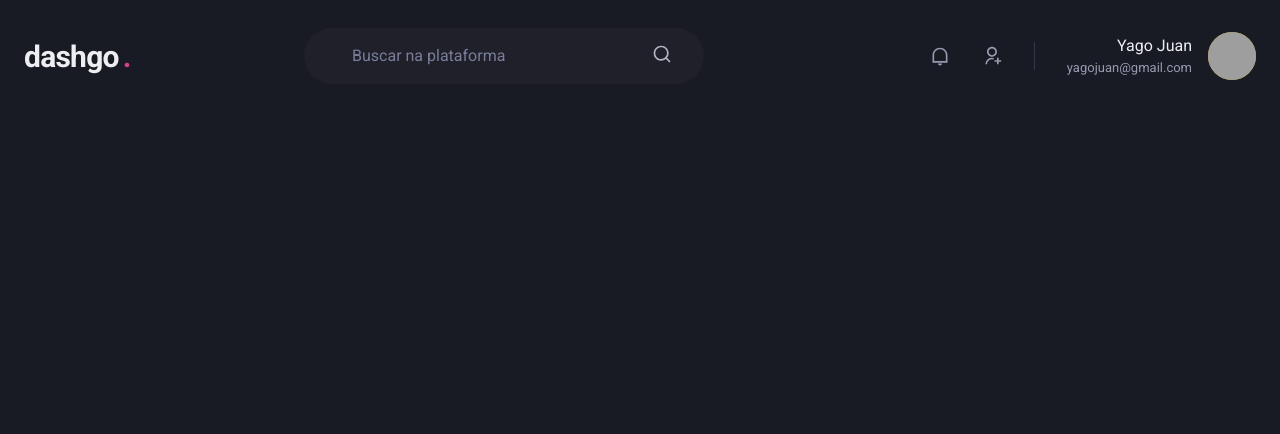
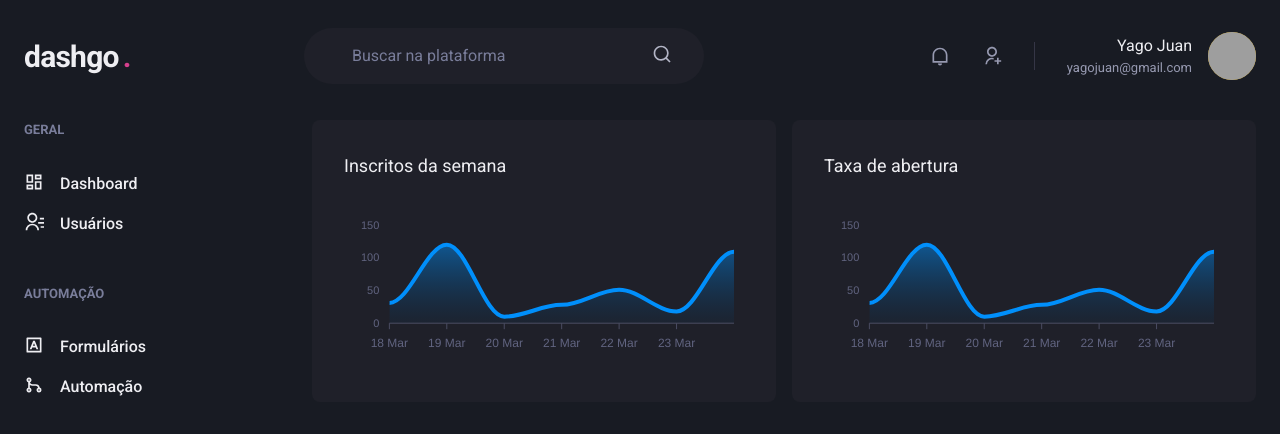
Before and after one commit to YagoYJ/Dashgo, a Next.js app: page /dashboard in a window 1280 px wide. Shown: the top 434 px of the page. Built offline with nearby package versions, Linux system fonts and the light colour scheme; grey boxes are pictures that could not be loaded.

Commit message:
Adiciona a estrutura e estilização do dashboard

```diff
--- a/package.json
+++ b/package.json
@@ -12,9 +12,11 @@
     "@chakra-ui/react": "^1.7.2",
     "@emotion/react": "^11.7.0",
     "@emotion/styled": "^11.6.0",
+    "apexcharts": "^3.32.0",
     "framer-motion": "^5.4.3",
     "next": "12.0.7",
     "react": "17.0.2",
+    "react-apexcharts": "^1.3.9",
     "react-dom": "17.0.2",
     "react-icons": "^4.3.1"
   },
--- /dev/null
+++ b/src/components/Sidebar.tsx
@@ -0,0 +1,57 @@
+import { Box, Icon, Link, Stack, Text } from "@chakra-ui/react";
+import {
+  RiContactsLine,
+  RiDashboardLine,
+  RiGitMergeLine,
+  RiInputMethodLine,
+} from "react-icons/ri";
+
+export default function Sidebar() {
+  return (
+    <Box as="aside" w="64" mr="8">
+      <Stack spacing="12" align="flex-start">
+        <Box>
+          <Text fontWeight="bold" color="gray.400" fontSize="small">
+            GERAL
+          </Text>
+          <Stack spacing="4" mt="8" align="stretch">
+            <Link display="flex" align="center">
+              <Icon as={RiDashboardLine} fontSize="20" />
+              <Text ml="4" fontWeight="medium">
+                Dashboard
+              </Text>
+            </Link>
+
+            <Link display="flex" align="center">
+              <Icon as={RiContactsLine} fontSize="20" />
+              <Text ml="4" fontWeight="medium">
+                Usuários
+              </Text>
+            </Link>
+          </Stack>
+        </Box>
+
+        <Box>
+          <Text fontWeight="bold" color="gray.400" fontSize="small">
+            AUTOMAÇÃO
+          </Text>
+          <Stack spacing="4" mt="8" align="stretch">
+            <Link display="flex" align="center">
+              <Icon as={RiInputMethodLine} fontSize="20" />
+              <Text ml="4" fontWeight="medium">
+                Formulários
+              </Text>
+            </Link>
+
+            <Link display="flex" align="center">
+              <Icon as={RiGitMergeLine} fontSize="20" />
+              <Text ml="4" fontWeight="medium">
+                Automação
+              </Text>
+            </Link>
+          </Stack>
+        </Box>
+      </Stack>
+    </Box>
+  );
+}
--- a/src/pages/dashboard.tsx
+++ b/src/pages/dashboard.tsx
@@ -1,5 +1,99 @@
+import { Box, Flex, SimpleGrid, Text } from "@chakra-ui/react";
+import dynamic from "next/dynamic";
+import { Props } from "react-apexcharts";
+
 import Header from "../components/Header";
+import Sidebar from "../components/Sidebar";
+import { theme } from "../styles/theme";
+
+const Chart = dynamic(() => import("react-apexcharts"), {
+  ssr: false,
+});
+
+const apexProps: Props = {
+  options: {
+    chart: {
+      toolbar: {
+        show: false,
+      },
+      zoom: {
+        enabled: false,
+      },
+      foreColor: theme.colors.gray[500],
+    },
+    grid: {
+      show: false,
+    },
+    dataLabels: {
+      enabled: false,
+    },
+    tooltip: {
+      enabled: false,
+    },
+    xaxis: {
+      type: "datetime",
+      axisBorder: {
+        color: theme.colors.gray[600],
+      },
+      axisTicks: {
+        color: theme.colors.gray[600],
+      },
+      categories: [
+        "2021-03-18T00:00:00.000Z",
+        "2021-03-19T00:00:00.000Z",
+        "2021-03-20T00:00:00.000Z",
+        "2021-03-21T00:00:00.000Z",
+        "2021-03-22T00:00:00.000Z",
+        "2021-03-23T00:00:00.000Z",
+        "2021-03-24T00:00:00.000Z",
+      ],
+    },
+    fill: {
+      opacity: 0.3,
+      type: "gradient",
+      gradient: {
+        shade: "dark",
+        opacityFrom: 0.7,
+        opacityTo: 0.3,
+      },
+    },
+  },
+  series: [
+    {
+      name: "series1",
+      data: [31, 120, 10, 28, 51, 18, 109],
+    },
+  ],
+};
 
 export default function Dashboard() {
-  return <Header />;
+  return (
+    <Flex direction="column" h="100vh">
+      <Header />
+
+      <Flex w="100%" my="6" maxWidth={1480} mx="auto" px="6">
+        <Sidebar />
+
+        <SimpleGrid flex="1" gap="4" minChildWidth="320px" align="flex-start">
+          <Box p="8" bg="gray.800" borderRadius={8} pb="4">
+            <Text fontSize="lg" mb="4">
+              Inscritos da semana
+            </Text>
+            <Chart {...apexProps} type="area" height={160} />
+          </Box>
+          <Box
+            p="8"
+            bg="gray.800"
+            borderRadius={8}
+            // pb="4"
+          >
+            <Text fontSize="lg" mb="4">
+              Taxa de abertura
+            </Text>
+            <Chart {...apexProps} type="area" height={160} />
+          </Box>
+        </SimpleGrid>
+      </Flex>
+    </Flex>
+  );
 }
```
Also changed, not shown: 1 other file (tests, documents, lock files or other folders).
